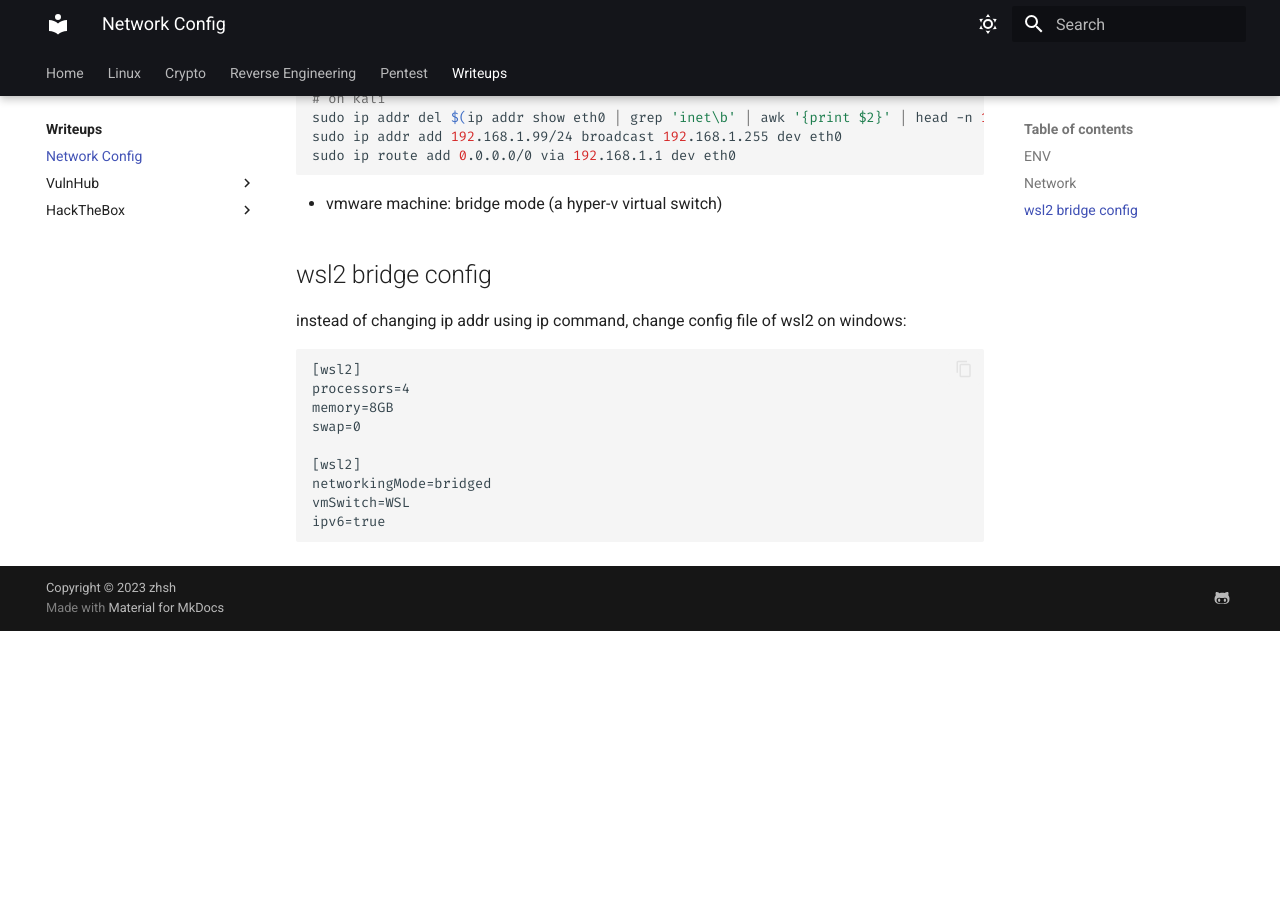
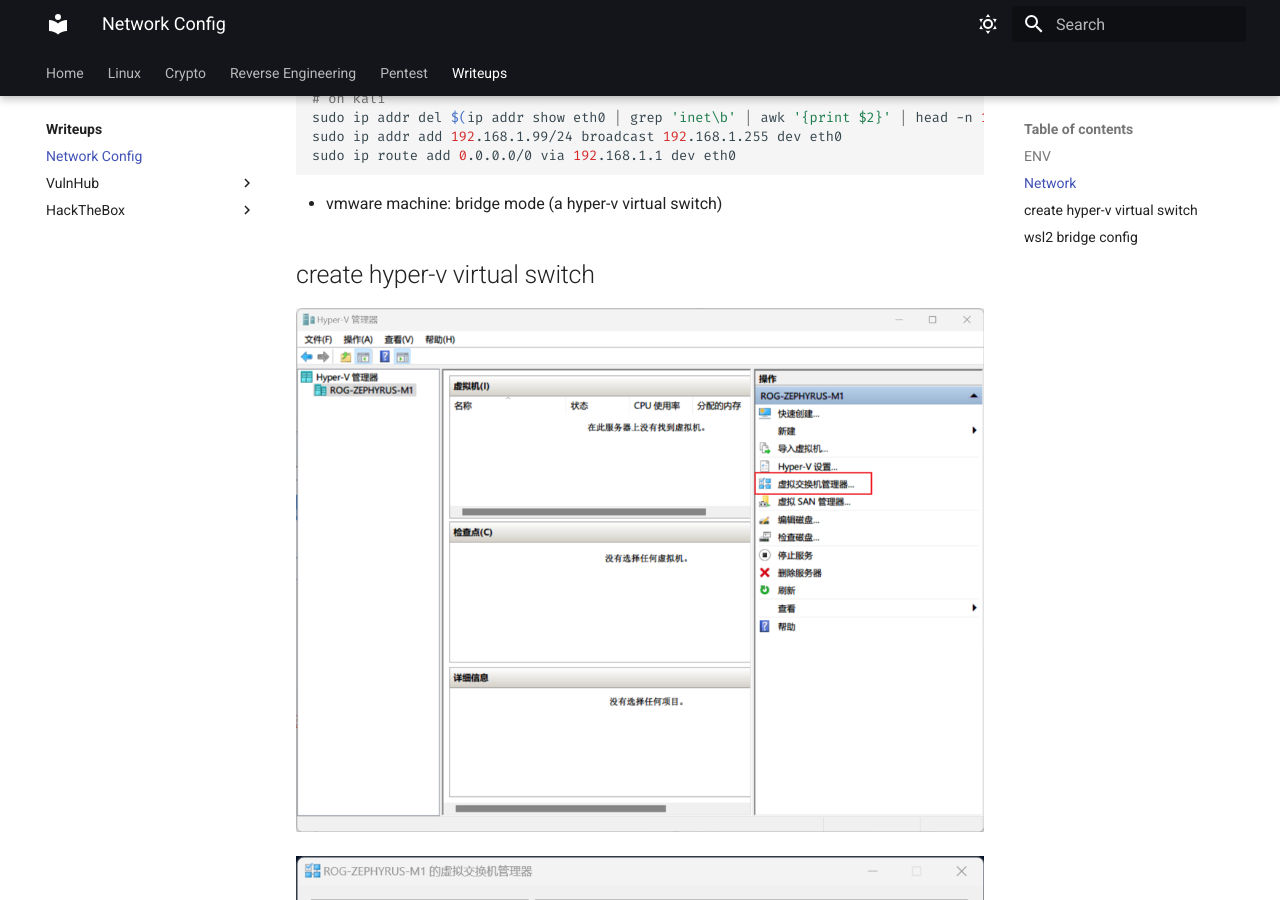
Before and after one commit to zhsh9/RE101, an MkDocs documentation site: the page built from docs/Write-ups/vulnhub/network-config.md, in a window 1280 px wide and 900 px high, scrolled down 510 px. Built offline with MkDocs 1.6.1 and Material for MkDocs 9.7.7, drawn with Linux system fonts in a browser that asks for light colours; before the commit the page ends 1141 px from its top, so only the background shows below that.

Commit message:
add how to create hyper-v vitual switch

````diff
--- a/docs/Write-ups/vulnhub/network-config.md
+++ b/docs/Write-ups/vulnhub/network-config.md
@@ -22,6 +22,14 @@
 
 - vmware machine: bridge mode (a hyper-v virtual switch)
 
+## create hyper-v virtual switch
+
+![image-20231123030636213](./network-config.assets/image-20231123030636213.png)
+
+![image-20231123030653980](./network-config.assets/image-20231123030653980.png)
+
+![image-20231123030742172](./network-config.assets/image-20231123030742172.png)
+
 ## wsl2 bridge config
 
 instead of changing ip addr using ip command, change config file of wsl2 on windows:
@@ -34,6 +42,6 @@
 
 [wsl2]
 networkingMode=bridged
-vmSwitch=WSL
+vmSwitch=WSL-Switch
 ipv6=true
 ```
````
Also changed, not shown: docs/Write-ups/vulnhub/network-config.assets/image-20231123030636213.png (added), docs/Write-ups/vulnhub/network-config.assets/image-20231123030653980.png (added), docs/Write-ups/vulnhub/network-config.assets/image-20231123030742172.png (added).
